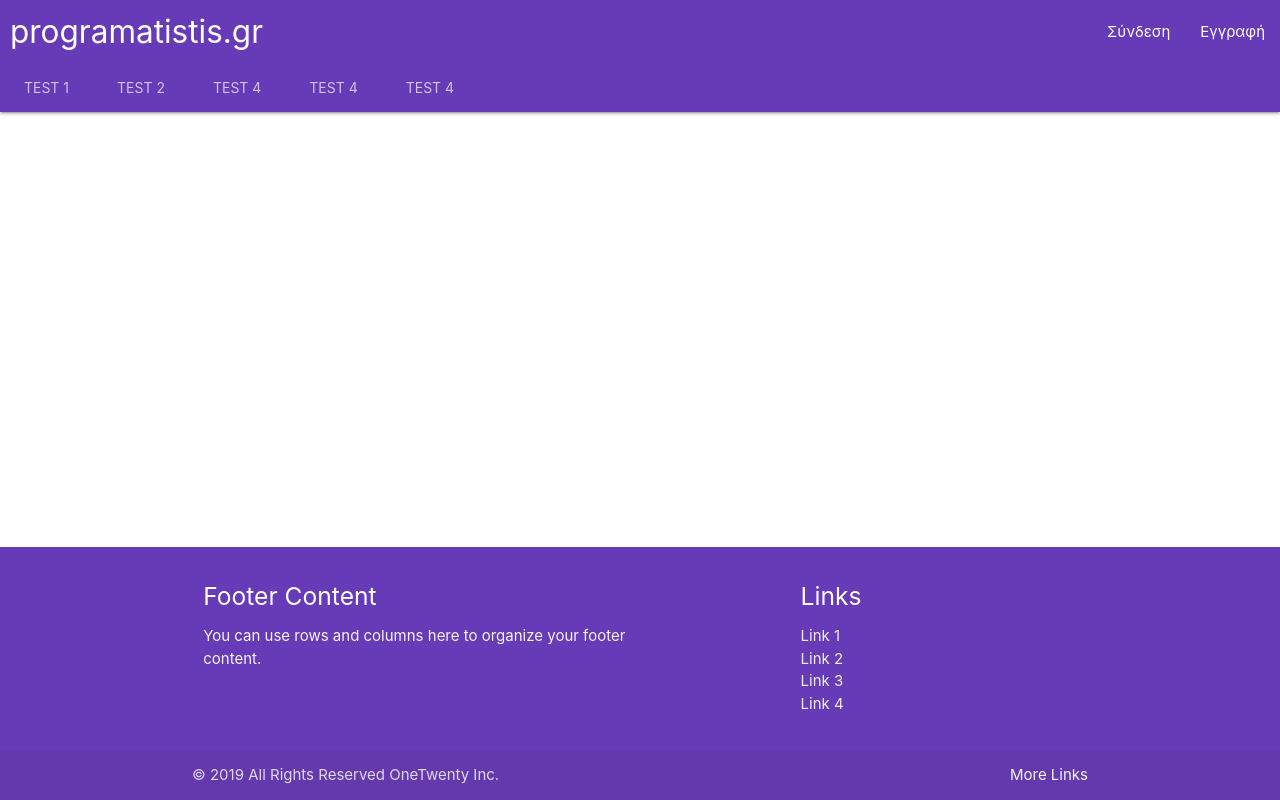
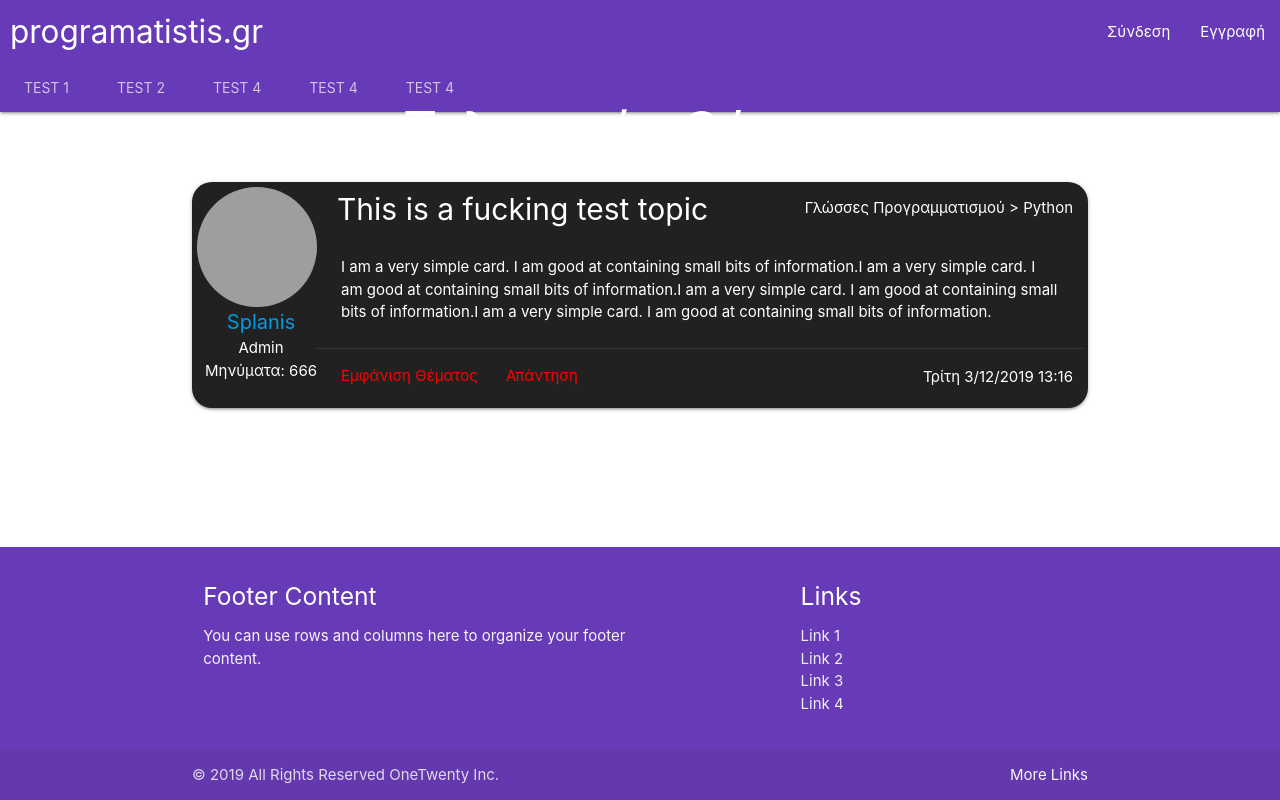
Before and after one commit to one-twenty/foobargr, a Django app: page / in a window 1280 px wide. Run offline with Django 3.2, Linux system fonts and the light colour scheme; grey boxes are pictures that could not be loaded.

Commit message:
topic cards added

```diff
--- /dev/null
+++ b/forum/static/forum/css/homepage.css
@@ -0,0 +1,70 @@
+h2 {
+    text-align: center;
+    margin-top: -10px;
+    color: white;
+}
+
+.card {
+    border-radius: 20px;
+    padding: 5px;
+    animation: topics-show 1.5s;
+    background: #212121 !important;
+    color: white;
+}
+
+.card-action {
+    padding: 0;
+    margin: 0;
+}
+
+.card-action a {
+    color: red !important;
+    text-transform: none !important;
+}
+
+.topic-card {
+    border-radius: 10px;
+}
+
+.topic-card img {
+    border-radius: 50% !important;
+    height: 120px !important;
+    width: 120px !important;
+}
+
+.datetime-published {
+    margin-right: 10px;
+    position: absolute;
+    right: 0;
+    bottom: 0;
+}
+
+.user {
+    position: absolute;
+    margin-left: 8px;
+    margin-top: 105px;
+    text-align: center;
+}
+
+.user a {
+    font-size: 20px;
+}
+
+.post-title {
+    font-size: 2rem;
+    margin-left: 20px;
+}
+
+.category {
+    position: absolute;
+    right: 0;
+    top: 0;
+    margin-right: 15px;
+}
+
+@keyframes topics-show {
+    from {
+        transform: translateY(1000px);
+        opacity: 0;
+    }
+}
--- a/forum/templates/forum/base.html
+++ b/forum/templates/forum/base.html
@@ -10,6 +10,7 @@
         <link rel="stylesheet" href="{% static 'forum/css/base.css' %}">
         <link rel="stylesheet" href="{% static 'forum/css/login.css' %}">
         <link rel="stylesheet" href="{% static 'forum/css/register.css' %}">
+        <link rel="stylesheet" href="{% static 'forum/css/homepage.css' %}">
     </head>
     <body>
         <!-- Dropdown Profile Structure -->
@@ -68,9 +69,10 @@
             {% endfor %}
         {% endif %}
 
-
+        <div class="container">
         {% block content %}
         {% endblock %}
+        </div>
 
         <footer class="page-footer deep-purple">
             <div class="container">
--- a/forum/templates/forum/homepage.html
+++ b/forum/templates/forum/homepage.html
@@ -2,4 +2,49 @@
 
 {% block content %}
 
+<h2>Τελευταία Θέματα</h2>
+
+<div class="topic-card">
+    <div class="col s12 m7">
+        <div class="card horizontal">
+            <div class="card-image">
+                <img src="https://lorempixel.com/100/190/nature/6" />
+            </div>
+            <div class="category">
+                <p>
+                    Γλώσσες Προγραμματισμού > Python
+                </p>
+            </div>
+            <div class="user">
+                <p>
+                    <a href="">Splanis</a> <br>
+                    Admin <br>
+                    Μηνύματα: 666
+                </p>
+            </div>
+            <div class="card-stacked">
+                <div class="datetime-published">
+                    <p>Τρίτη 3/12/2019 13:16</p>
+                </div>
+                <div class="post-title">
+                    This is a fucking test topic
+                </div>
+                <div class="card-content">
+                    <p>
+                        I am a very simple card. I am good at containing small
+                        bits of information.I am a very simple card. I am good at containing small
+                        bits of information.I am a very simple card. I am good at containing small
+                        bits of information.I am a very simple card. I am good at containing small
+                        bits of information.
+                    </p>
+                </div>
+                <div class="card-action">
+                    <a href="#">Εμφάνιση Θέματος</a>
+                    <a href="#">Απάντηση</a>
+                </div>
+            </div>
+        </div>
+    </div>
+</div>
+
 {% endblock content %}
```
